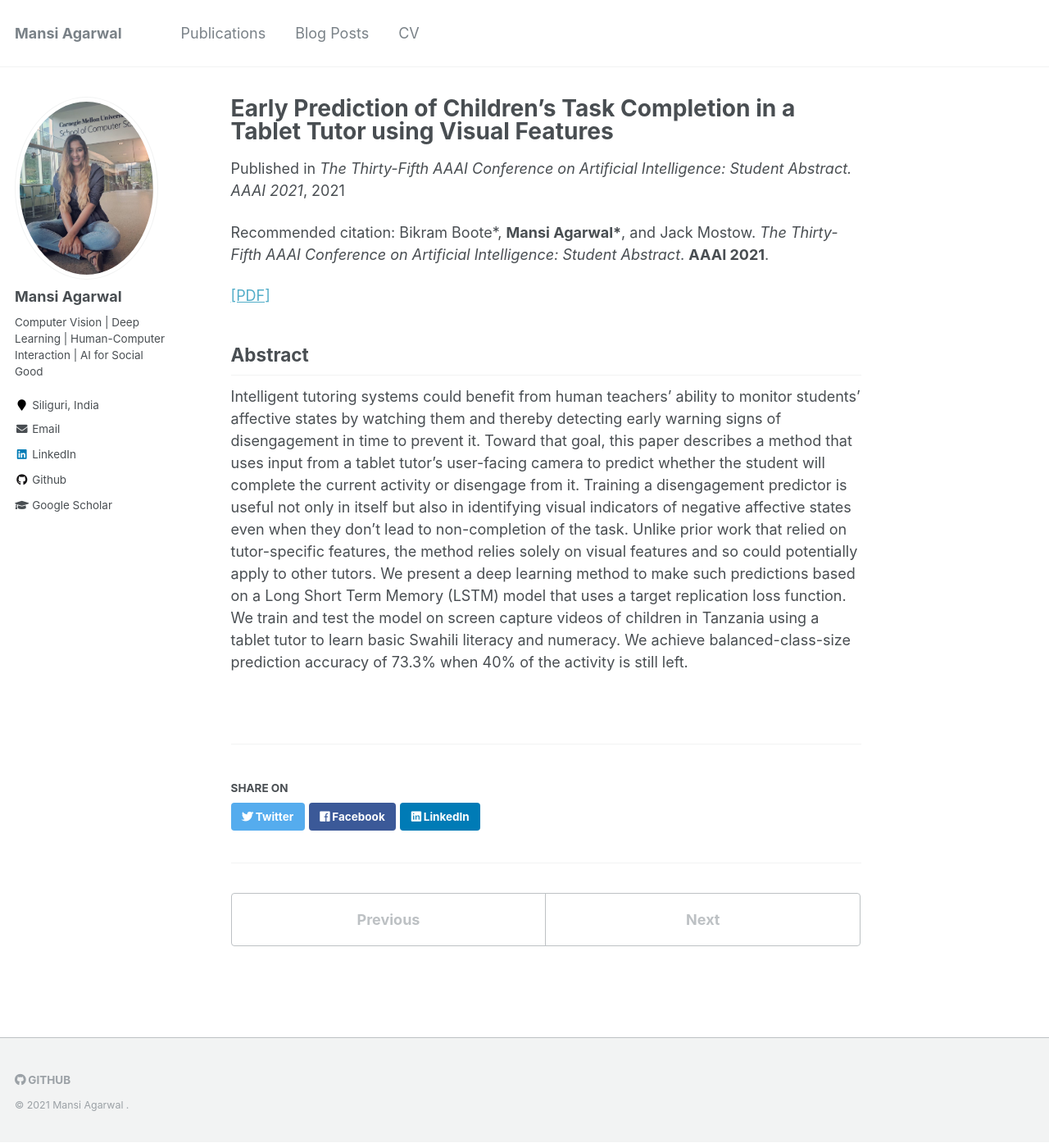
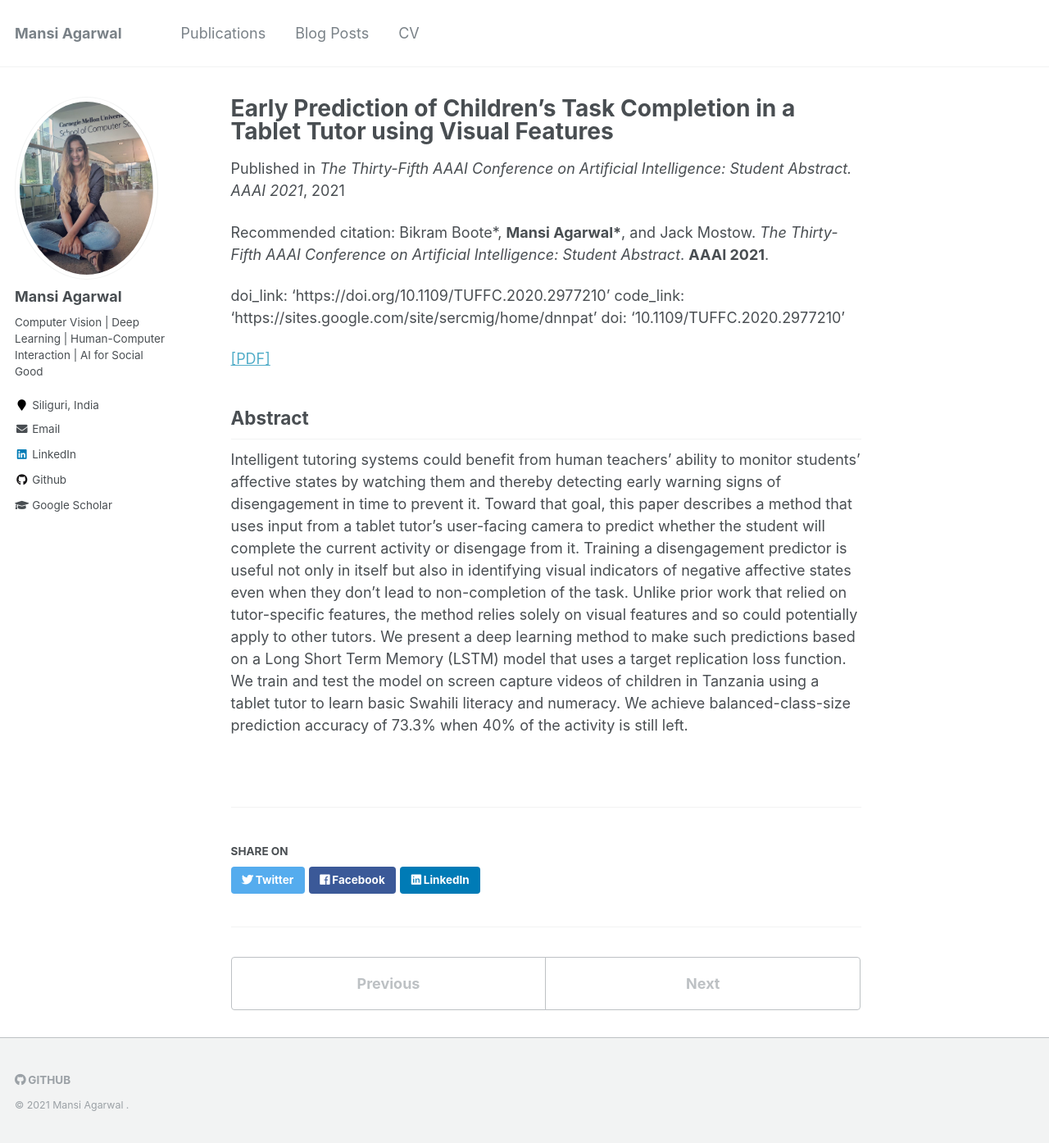
Before and after one commit to MansiAgarwal11/MansiAgarwal11.github.io, a Jekyll site: the page built from _publications/earlypred.md, in a window 1280 px wide and 1394 px high. Shown: the whole window at 82% size. Built offline with Jekyll 4.4.1, drawn with Linux system fonts in a browser that asks for light colours.

Commit message:
Update earlypred.md

```diff
--- a/_publications/earlypred.md
+++ b/_publications/earlypred.md
@@ -7,6 +7,9 @@ date: 2021-2-30
 citation: 'Bikram Boote*, <b>Mansi Agarwal*</b>, and Jack Mostow. <i>The Thirty-Fifth AAAI Conference on Artificial Intelligence: Student Abstract</i>. <b>AAAI 2021</b>.'
 ---
 
+doi_link: 'https://doi.org/10.1109/TUFFC.2020.2977210'
+code_link: 'https://sites.google.com/site/sercmig/home/dnnpat'
+doi: '10.1109/TUFFC.2020.2977210'
 
 [[PDF]](https://arxiv.org/pdf/2010.12810.pdf)
 
```
